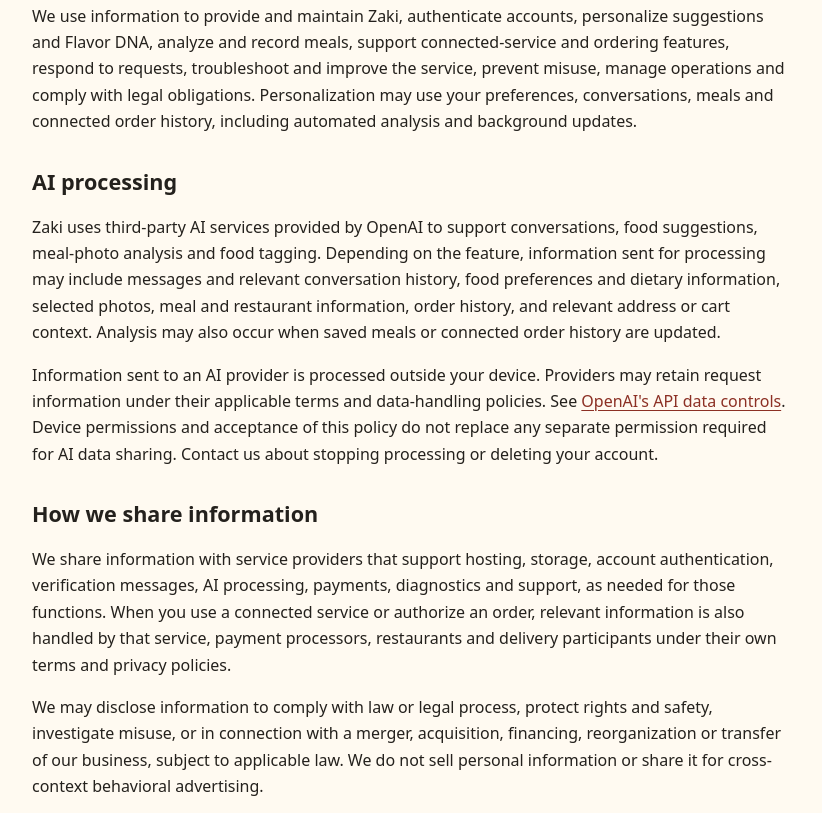
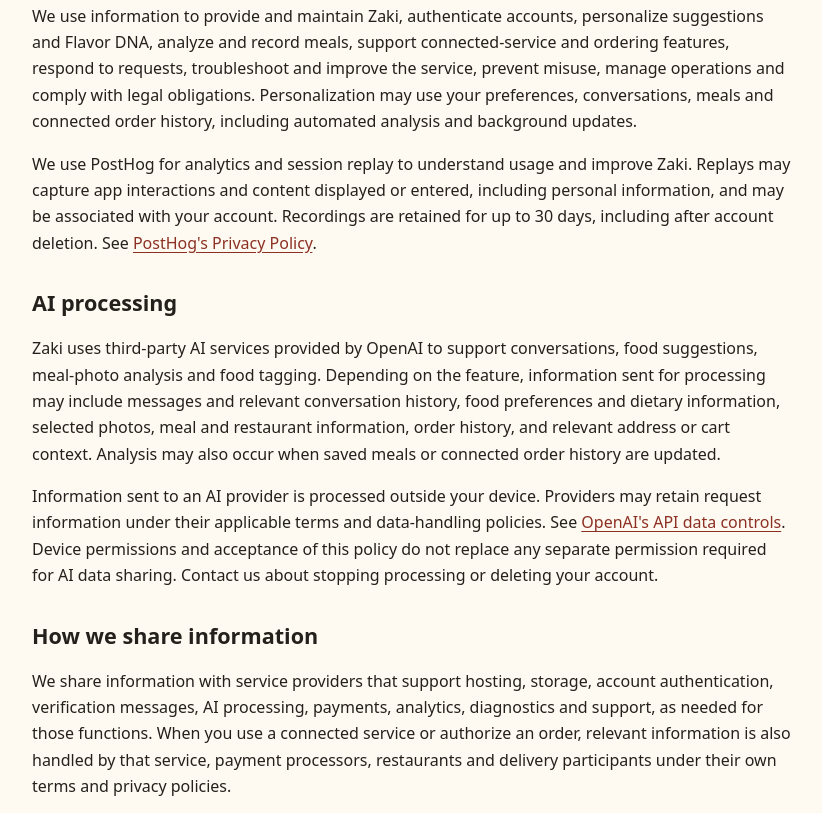
Before and after one commit to zaki-labs/zaki-legal, a plain HTML site: page privacy.html in a window 1280 px wide. Shown: the part 982-1795 px from the top of the page, without its empty margins (228-1050 px from the left). Drawn offline with Linux system fonts and the light colour scheme.

Commit message:
Disclose PostHog analytics and session replay

```diff
--- a/privacy.html
+++ b/privacy.html
@@ -1,7 +1,7 @@
 <!doctype html>
 <html lang="en"><head><meta charset="utf-8"><meta name="viewport" content="width=device-width,initial-scale=1"><meta name="description" content="How Zaki AI LLC collects, uses and shares information when you use Zaki."><title>Zaki Privacy Policy</title><link rel="stylesheet" href="style.css"></head><body><main>
 <nav aria-label="Policies"><a href="index.html">Support</a><a href="privacy.html" aria-current="page">Privacy Policy</a><a href="terms.html">Terms of Service</a></nav>
-<h1>Privacy Policy</h1><p><small>Updated October 29, 2026</small></p>
+<h1>Privacy Policy</h1><p><small>Updated November 7, 2026</small></p>
 <p>Zaki AI LLC ("Zaki," "we," "us") provides the Zaki app and related services. This policy explains how we handle personal information. Contact <a href="mailto:team@zakilabs.ai">team@zakilabs.ai</a> with questions or privacy requests.</p>
 <h2>Information we collect</h2>
 <p>The information we collect depends on the features you use:</p><ul>
@@ -14,11 +14,12 @@
 <p>We receive information from you, your use of Zaki, your device and services you choose to connect. Avoid submitting sensitive information unrelated to the features you use.</p>
 <h2>How we use information</h2>
 <p>We use information to provide and maintain Zaki, authenticate accounts, personalize suggestions and Flavor DNA, analyze and record meals, support connected-service and ordering features, respond to requests, troubleshoot and improve the service, prevent misuse, manage operations and comply with legal obligations. Personalization may use your preferences, conversations, meals and connected order history, including automated analysis and background updates.</p>
+<p>We use PostHog for analytics and session replay to understand usage and improve Zaki. Replays may capture app interactions and content displayed or entered, including personal information, and may be associated with your account. Recordings are retained for up to 30 days, including after account deletion. See <a href="https://posthog.com/privacy">PostHog's Privacy Policy</a>.</p>
 <h2>AI processing</h2>
 <p>Zaki uses third-party AI services provided by OpenAI to support conversations, food suggestions, meal-photo analysis and food tagging. Depending on the feature, information sent for processing may include messages and relevant conversation history, food preferences and dietary information, selected photos, meal and restaurant information, order history, and relevant address or cart context. Analysis may also occur when saved meals or connected order history are updated.</p>
 <p>Information sent to an AI provider is processed outside your device. Providers may retain request information under their applicable terms and data-handling policies. See <a href="https://platform.openai.com/docs/guides/your-data">OpenAI's API data controls</a>. Device permissions and acceptance of this policy do not replace any separate permission required for AI data sharing. Contact us about stopping processing or deleting your account.</p>
 <h2>How we share information</h2>
-<p>We share information with service providers that support hosting, storage, account authentication, verification messages, AI processing, payments, diagnostics and support, as needed for those functions. When you use a connected service or authorize an order, relevant information is also handled by that service, payment processors, restaurants and delivery participants under their own terms and privacy policies.</p>
+<p>We share information with service providers that support hosting, storage, account authentication, verification messages, AI processing, payments, analytics, diagnostics and support, as needed for those functions. When you use a connected service or authorize an order, relevant information is also handled by that service, payment processors, restaurants and delivery participants under their own terms and privacy policies.</p>
 <p>We may disclose information to comply with law or legal process, protect rights and safety, investigate misuse, or in connection with a merger, acquisition, financing, reorganization or transfer of our business, subject to applicable law. We do not sell personal information or share it for cross-context behavioral advertising.</p>
 <h2>Retention and deletion</h2>
 <p>We retain information for as long as reasonably needed for the purposes described here, considering the information's nature, account activity, operational needs and legal obligations. Removing an item from the app may not immediately remove related records from every system. Following an account-deletion request, some information may remain for security, fraud prevention, accounting, dispute resolution or legal requirements, and in backups until they are replaced or expire. Independent providers may retain their own records.</p>
```
